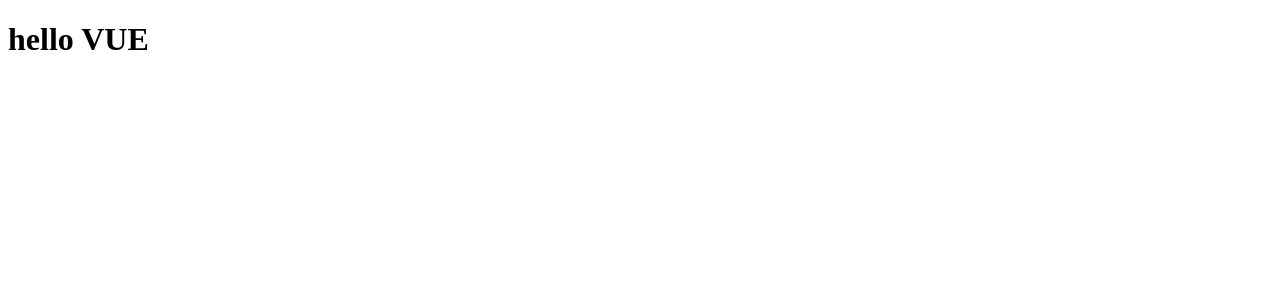
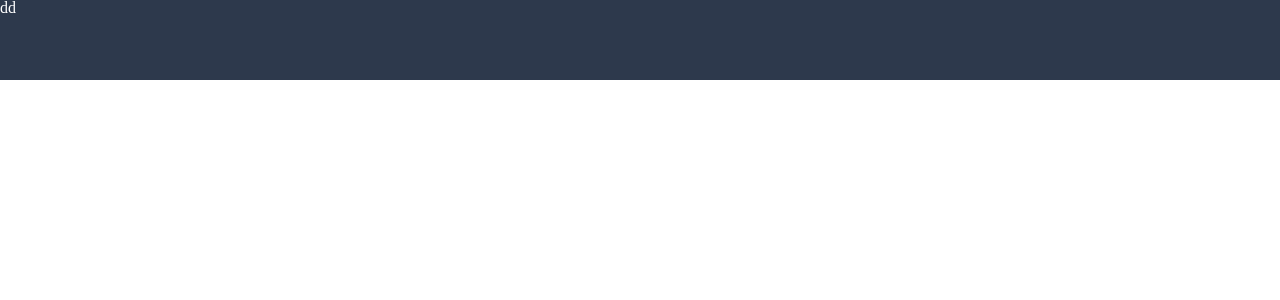
Before and after one commit to no3forfuk/RCM-H5, a Vue app: page / in a window 1280 px wide. Shown: the top 300 px of the page. Built offline with nearby package versions, Linux system fonts and the light colour scheme.

Commit message:
Signed-off-by: Jsir <no3forfuk@163.com>

```diff
--- a/package.json
+++ b/package.json
@@ -14,6 +14,7 @@
     "autoprefixer": "^6.6.0",
     "axios": "^0.18.0",
     "babel-loader": "^8.0.0-beta.0",
+    "babel-plugin-component": "^1.1.0",
     "body-parser": "^1.18.2",
     "clean-webpack-plugin": "^0.1.19",
     "css-loader": "^0.28.11",
@@ -33,8 +34,7 @@
     "webpack": "^4.5.0",
     "webpack-cli": "^2.0.14",
     "webpack-dev-server": "^3.1.3",
-    "webpack-merge": "^4.1.2",
-    "postcss-loader": "^1.3.3"
+    "webpack-merge": "^4.1.2"
   },
   "dependencies": {
     "element-ui": "^2.3.4",
--- a/postcss.config.js
+++ /dev/null
@@ -1,5 +0,0 @@
-module.exports = {
-    plugins: [
-        require('autoprefixer')()
-    ]
-}
--- a/src/app.vue
+++ b/src/app.vue
@@ -1,16 +1,16 @@
 <template>
     <div>
-        <h1>{{msg}}</h1>
+        <router-view></router-view>
     </div>
 </template>
 <script>
-export default {
-  data() {
-    return {
-      msg: "hello VUE"
+
+
+    export default {
+        data() {
+            return {};
+        }
     };
-  }
-};
 </script>
 <style scoped>
 
--- /dev/null
+++ b/src/components/Home/home.vue
@@ -0,0 +1,27 @@
+<template>
+    <div>
+        <el-row class="header text-white">
+            <el-col :span="24">
+                <div class="grid-content bg-purple-dark">dd</div>
+            </el-col>
+        </el-row>
+    </div>
+</template>
+
+<script>
+
+    export default {
+        data() {
+            return {}
+        }
+    }
+
+</script>
+
+<style scoped>
+    .header {
+        width: 100%;
+        height: 80px;
+        background-color: #2D394C;
+    }
+</style>
--- a/src/main.js
+++ b/src/main.js
@@ -1,14 +1,21 @@
 //引入vue
+
 import Vue from 'vue';
-
+//引入样式
+import './style/reset.css'
+import './style/common.css'
 import App from "./app.vue";
 import VueRouter from 'vue-router';
+
 Vue.use(VueRouter);
-const router = new VueRouter({
-    routes: [
-        { path: '/', component: App }
-    ]
-});
+const router = new VueRouter(require('./router/router'));
+
+
+require('./uiComponent/uiComponent');
+
+
+
+
 
 new Vue({
     el: '#app',
--- /dev/null
+++ b/src/router/router.js
@@ -0,0 +1,11 @@
+/*Created By Jsir on 2018/4/23*/
+'use strict'
+
+import Home from '../components/Home/home'
+
+export const routes = [
+    {path: '/', name: 'home', component: Home}
+]
+export default {
+    routes
+}
--- /dev/null
+++ b/src/style/common.css
@@ -0,0 +1,28 @@
+/*Created By Jisr on 2018/4/23*/
+.theme-color-bg {
+    background-color: #2D394C;
+}
+
+/*字体颜色*/
+.text-white{
+    color: #fff;
+}
+.text-black{
+    color: #fff;
+}
+
+.text-color-ccc {
+    color: #ccc;
+}
+
+.text-color-999 {
+    color: #999;
+}
+
+.text-color-666 {
+    color: #666;
+}
+
+.text-color-333 {
+    color: #333;
+}
--- /dev/null
+++ b/src/style/reset.css
@@ -0,0 +1,104 @@
+/*Created By Jisr on 2018/4/23*/
+/*
+html5doctor.com Reset Stylesheet
+v1.4.1
+2010-03-01
+Author: Richard Clark - http://richclarkdesign.com
+*/
+
+html, body, div, span, object, iframe,
+h1, h2, h3, h4, h5, h6, p, blockquote, pre,
+abbr, address, cite, code,
+del, dfn, em, img, ins, kbd, q, samp,
+small, strong, sub, sup, var,
+b, i,
+dl, dt, dd, ol, ul, li,
+fieldset, form, label, legend,
+table, caption, tbody, tfoot, thead, tr, th, td,
+article, aside, canvas, details, figcaption, figure,
+footer, header, hgroup, menu, nav, section, summary,
+time, mark, audio, video {
+    margin: 0;
+    padding: 0;
+    border: 0;
+    outline: 0;
+    font-size: 100%;
+    vertical-align: baseline;
+    background: transparent;
+}
+
+body {
+    line-height: 1;
+}
+
+:focus {
+    outline: 1;
+}
+
+article, aside, canvas, details, figcaption, figure,
+footer, header, hgroup, menu, nav, section, summary {
+    display: block;
+}
+
+nav ul {
+    list-style: none;
+}
+
+blockquote, q {
+    quotes: none;
+}
+
+blockquote:before, blockquote:after,
+q:before, q:after {
+    content: '';
+    content: none;
+}
+
+a {
+    margin: 0;
+    padding: 0;
+    border: 0;
+    font-size: 100%;
+    vertical-align: baseline;
+    background: transparent;
+}
+
+ins {
+    background-color: #ff9;
+    color: #000;
+    text-decoration: none;
+}
+
+mark {
+    background-color: #ff9;
+    color: #000;
+    font-style: italic;
+    font-weight: bold;
+}
+
+del {
+    text-decoration: line-through;
+}
+
+abbr[title], dfn[title] {
+    border-bottom: 1px dotted #000;
+    cursor: help;
+}
+
+table {
+    border-collapse: collapse;
+    border-spacing: 0;
+}
+
+hr {
+    display: block;
+    height: 1px;
+    border: 0;
+    border-top: 1px solid #cccccc;
+    margin: 1em 0;
+    padding: 0;
+}
+
+input, select {
+    vertical-align: middle;
+}
--- /dev/null
+++ b/src/uiComponent/uiComponent.js
@@ -0,0 +1,13 @@
+import Vue from 'vue'
+import 'element-ui/lib/theme-chalk/index.css';
+import {
+    Button,
+    Select,
+    Row,
+    Col,
+} from 'element-ui';
+
+Vue.use(Button);
+Vue.use(Select);
+Vue.use(Row);
+Vue.use(Col);
```
Also changed, not shown: .babelrc, 3 other files (tests, documents, lock files or other folders).
